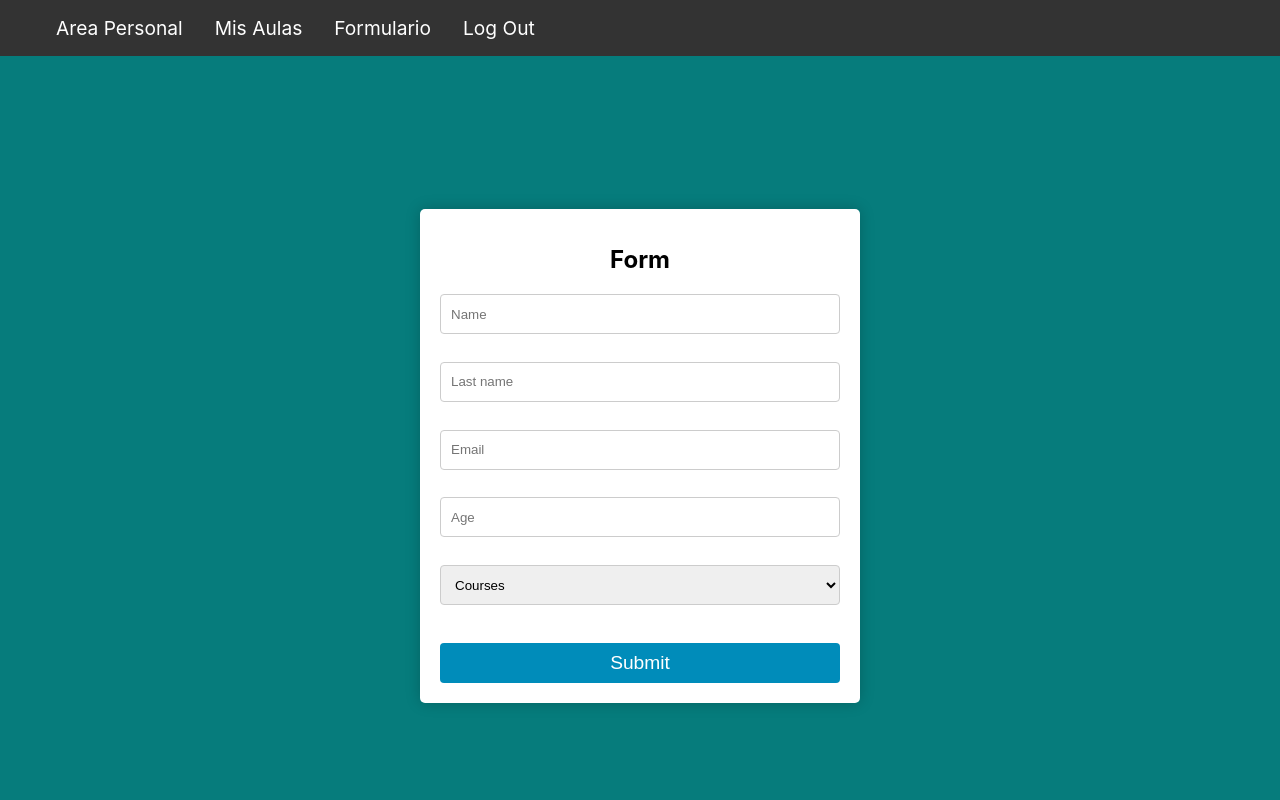
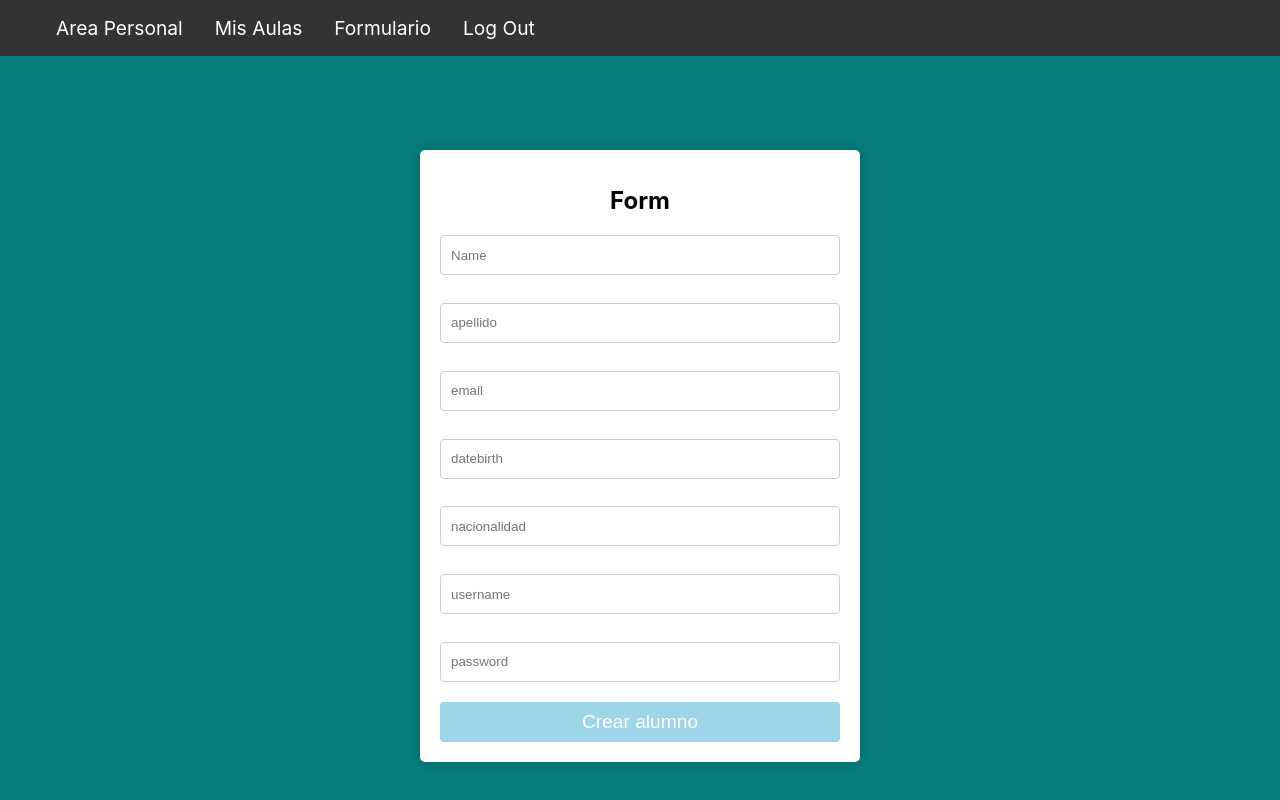
Before and after one commit to jjpicante/PF-Henry-Plataforma-Educativa, a React (Create React App) app in the folder Front/: page /form in a window 1280 px wide. Shown: the top 800 px of the page. Built offline with nearby package versions, Linux system fonts and the light colour scheme.

Commit message:
Un monton

```diff
--- a/Front/src/Components/Forms/form.css
+++ b/Front/src/Components/Forms/form.css
@@ -35,6 +35,7 @@ input[type="text"], select {
   width: 100%;
 }
 
+
 select {
   cursor: pointer;
 }
@@ -50,6 +51,16 @@ input[type="submit"] {
   margin-top: 10px;
   width: 100%;
 }
+input[type="submit"]:disabled{
+  background-color: #169ac769;
+  border: none;
+  border-radius: 4px;
+  color: white;
+  height: 40px;
+  font-size: 1.2rem;
+  margin-top: 10px;
+  width: 100%;
+}
 
 .errorText {
   color: red;
--- a/Front/src/Components/Forms/forms.jsx
+++ b/Front/src/Components/Forms/forms.jsx
@@ -1,32 +1,40 @@
 import "./form.css";
-
 import { useState } from "react";
-import { validate, validateSubmit } from "./validations";
+import { useDispatch } from "react-redux";
+import { validate } from "./validations";
+import { postAlumno } from "../../Redux/actions";
 import Navbar from "../NavBar/navBar";
 
 function Form() {
+  const dispatch = useDispatch();
   //Estados
   const [studentData, setStudentData] = useState({
     name: "",
-    lastname: "",
+    apellido: "",
     email: "",
-    age: "",
-    course: "",
+    datebirth: "",
+    nacionalidad: "",
+    username: "",
+    password: "",
   });
-  const [errorMessage, setErrorMessage] = useState({
+  const [errorMessdatebirth, setErrorMessdatebirth] = useState({
     name: "",
-    lastname: "",
+    apellido: "",
     email: "",
-    age: "",
-    course: "",
+    datebirth: "",
+    nacionalidad: "",
+    username: "",
+    password: "",
   });
+  console.log(studentData);
+  console.log(errorMessdatebirth);
 
   const inputHandler = (ev) => {
     setStudentData({
       ...studentData,
       [ev.target.name]: ev.target.value,
     });
-    setErrorMessage(
+    setErrorMessdatebirth(
       validate({
         ...studentData,
         [ev.target.name]: ev.target.value,
@@ -36,31 +44,50 @@ function Form() {
 
   const submitHandler = (ev) => {
     ev.preventDefault();
-
-    if (!studentData.course)
-      setErrorMessage({
-        ...errorMessage,
-        course: "You have to choose a course",
+    dispatch(postAlumno(studentData));
+    alert("Alumno creado");
+    setStudentData({
+      name: "",
+      apellido: "",
+      email: "",
+      datebirth: "",
+      nacionalidad: "",
+      username: "",
+      password: "",
+    });
+    /* if (!studentData.nacionalidad)
+      setErrorMessdatebirth({
+        ...errorMessdatebirth,
+        nacionalidad: "You have to choose a nacionalidad",
       });
-    if (validateSubmit(studentData, errorMessage)) {
+    if (validateSubmit(studentData, errorMessdatebirth)) {
       alert("The form has been filled successfully");
     } else {
       for (const property in studentData) {
         if (!studentData[property])
-          setErrorMessage({
-            ...errorMessage,
+          setErrorMessdatebirth({
+            ...errorMessdatebirth,
             [property]: "This field is required!",
           });
       }
       alert(
         "Theres been a mistake, take a look a the form. **All fields are required!**"
       );
-    }
+    }*/
   };
 
-  const courseHandler = (ev) => {
-    setStudentData({ ...studentData, course: ev.target.value });
-    setErrorMessage({ ...errorMessage, course: "" });
+  const nacionalidadHandler = (ev) => {
+    setStudentData({ ...studentData, nacionalidad: ev.target.value });
+    setErrorMessdatebirth({ ...errorMessdatebirth, nacionalidad: "" });
+  };
+
+  const hasErrors = () => {
+    if (Object.values(errorMessdatebirth).some((error) => error !== ""))
+      return Object.values(errorMessdatebirth).some((error) => error !== "");
+    else {
+      console.log(Object.values(studentData))
+      return !Object.values(studentData).some((student) => student !== "");
+    }
   };
 
   return (
@@ -70,54 +97,69 @@ function Form() {
         <div className="formBox">
           <h1 className="formTitle">Form</h1>
 
-          <form onSubmit={submitHandler} autoComplete="off">
+          <form onSubmit={(ev) => submitHandler(ev)} autoComplete="off">
             <input
               type="text"
               placeholder="Name"
               name="name"
-              onChange={inputHandler}
+              onChange={(ev) => inputHandler(ev)}
               value={studentData.name}
             />
-            <p className="errorText">{errorMessage.name}</p>
+            <p className="errorText">{errorMessdatebirth.name}</p>
 
             <input
               type="text"
-              name="lastname"
-              placeholder="Last name"
-              onChange={inputHandler}
+              name="apellido"
+              placeholder="apellido"
+              onChange={(ev) => inputHandler(ev)}
+              value={studentData.apellido}
             />
-            <p className="errorText">{errorMessage.lastname}</p>
+            <p className="errorText">{errorMessdatebirth.apellido}</p>
 
             <input
               type="text"
               name="email"
-              placeholder="Email"
-              onChange={inputHandler}
+              placeholder="email"
+              onChange={(ev) => inputHandler(ev)}
+              value={studentData.email}
             />
-            <p className="errorText">{errorMessage.email}</p>
+            <p className="errorText">{errorMessdatebirth.email}</p>
 
             <input
               type="text"
-              name="age"
-              placeholder="Age"
-              onChange={inputHandler}
+              name="datebirth"
+              placeholder="datebirth"
+              onChange={(ev) => inputHandler(ev)}
+              value={studentData.datebirth}
             />
-            <p className="errorText">{errorMessage.age}</p>
+            <p className="errorText">{errorMessdatebirth.datebirth}</p>
 
-            <div>
-              <select onChange={courseHandler}>
-                <option value="">Courses</option>
-                <option value="1ero">1ero</option>
-                <option value="2do">2do</option>
-                <option value="3ero">3ero</option>
-                <option value="4to">4to</option>
-                <option value="5to">5to</option>
-                <option value="6to">6to</option>
-              </select>
-            </div>
-            <p className="errorText">{errorMessage.course}</p>
+            <input
+              type="text"
+              name="nacionalidad"
+              placeholder="nacionalidad"
+              onChange={(ev) => inputHandler(ev)}
+              value={studentData.nacionalidad}
+            />
+            <p className="errorText">{errorMessdatebirth.nacionalidad}</p>
 
-            <input type="submit" />
+            <input
+              type="text"
+              name="username"
+              placeholder="username"
+              onChange={(ev) => inputHandler(ev)}
+              value={studentData.username}
+            />
+            <p className="errorText">{errorMessdatebirth.datebirth}</p>
+            <input
+              type="text"
+              name="password"
+              placeholder="password"
+              onChange={(ev) => inputHandler(ev)}
+              value={studentData.password}
+            />
+
+            <input type="submit" value="Crear alumno" disabled={hasErrors()} />
           </form>
         </div>
       </div>
--- a/Front/src/Components/Forms/validations.js
+++ b/Front/src/Components/Forms/validations.js
@@ -18,15 +18,15 @@ const validate = (inputs) => {
   }
 
   //Last name
-  if (!inputs.lastname) {
+  if (!inputs.apellido) {
   } else {
-    if (numbers.test(inputs.lastname))
-      errors.lastname = "The last name must not include numbers!";
-    if (inputs.lastname.length > 35)
-      errors.lastname =
+    if (numbers.test(inputs.apellido))
+      errors.apellido = "The last name must not include numbers!";
+    if (inputs.apellido.length > 35)
+      errors.apellido =
         "The length of the last name must be less than 35 characters";
-    if (specialChars.test(inputs.lastname))
-      errors.lastname = "The last name cannot have special characters!";
+    if (specialChars.test(inputs.apellido))
+      errors.apellido = "The last name cannot have special characters!";
   }
 
   //Email
@@ -38,13 +38,13 @@ const validate = (inputs) => {
       errors.email = "The email exceeded the 35 available characters";
   }
 
-  //Age
-  if (!inputs.age) {
+  //datebirth
+  /* if (!inputs.datebirth) {
   } else {
-    if (inputs.age <= 0) errors.age = "The age has to be above 0";
-    if (/\D/.test(inputs.age))
-      errors.age = "Please only enter numeric characters for the age!";
-  }
+    if (inputs.datebirth <= 0) errors.datebirth = "The datebirth has to be above 0";
+    if (/\D/.test(inputs.datebirth))
+      errors.datebirth = "Please only enter numeric characters for the datebirth!";
+  } */
 
   //Subject
   if (!inputs.subjectName) {
--- a/Front/src/Redux/actions.js
+++ b/Front/src/Redux/actions.js
@@ -9,6 +9,7 @@ import {
   SET_USER_ROLE,
   CLEAR_USER_ROLE,
   LOGIN_FAILED,
+  POST_ALUMNO,
 } from "./actionsTypes";
 import { profesors, students, materias } from "./Base de datos HC";
 import axios from "axios";
@@ -26,6 +27,15 @@ export const getProfesors = () => {
     payload: profesors,
   };
 };
+
+export const postAlumno = (form) => {
+  return async function (dispatch) {
+    const response = await axios.post('http://localhost:3001/Alumnos/', form)
+    dispatch({
+      type: POST_ALUMNO,
+    })
+  }
+}
 
 export const getMaterias = (page) => {
   return async function (dispatch) {
--- a/Front/src/Redux/actionsTypes.js
+++ b/Front/src/Redux/actionsTypes.js
@@ -7,3 +7,4 @@ export const CLEAN_DETAIL = 'CLEAN_DETAIL';
 export const SET_USER_ROLE = 'SET_USER_ROLE';
 export const CLEAR_USER_ROLE = 'CLEAR_USER_ROLE';
 export const LOGIN_FAILED = 'LOGIN_FAILED';
+export const POST_ALUMNO = 'POST_ALUMNO';
--- a/Front/src/Redux/reducer.js
+++ b/Front/src/Redux/reducer.js
@@ -8,6 +8,7 @@ import {
   SET_USER_ROLE,
   CLEAR_USER_ROLE,
   LOGIN_FAILED,
+  POST_ALUMNO,
 } from "./actionsTypes";
 
 const initialState = {
@@ -26,6 +27,10 @@ export default function reducer(state = initialState, { type, payload }) {
         ...state,
         students: payload,
       };
+    case POST_ALUMNO:
+      return {
+        ...state,
+      }
     case GET_PROFESORS:
       return {
         ...state,
```
Also changed, not shown: 2 other files (tests, documents, lock files or other folders).
